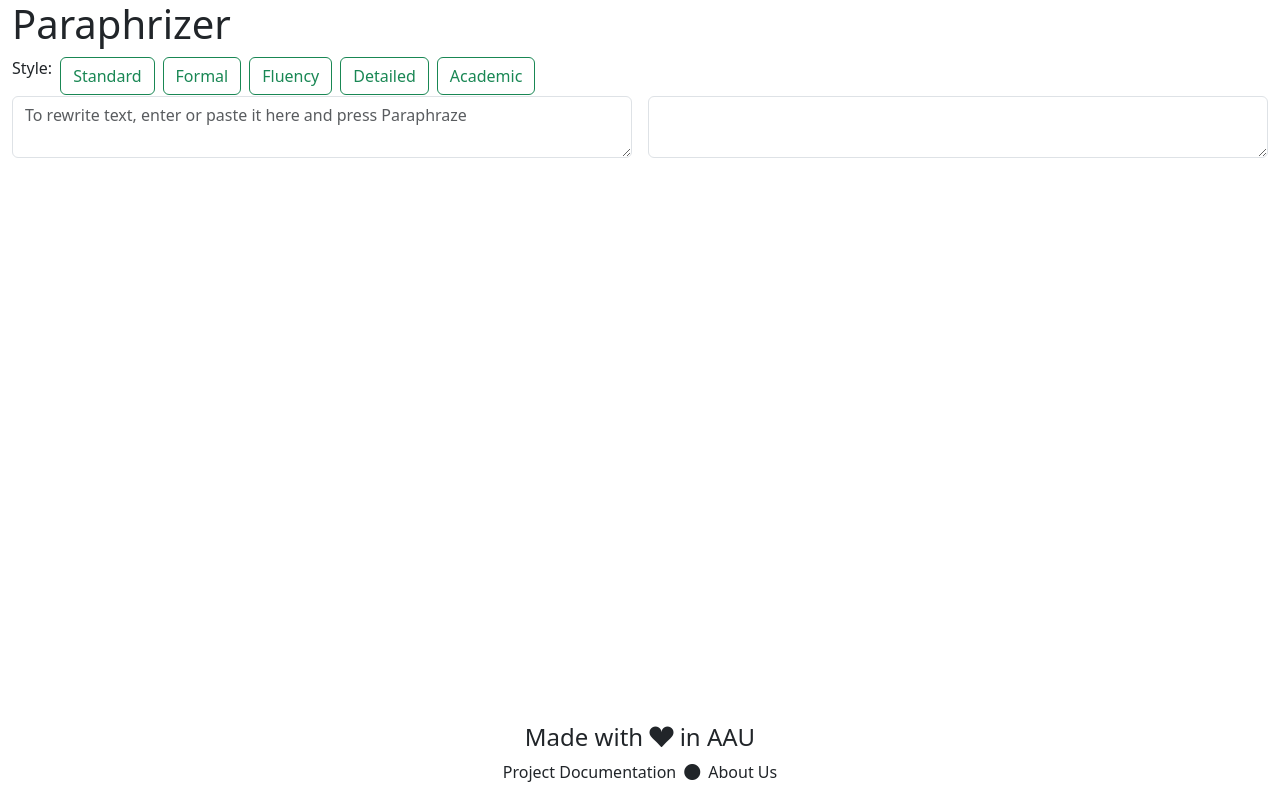
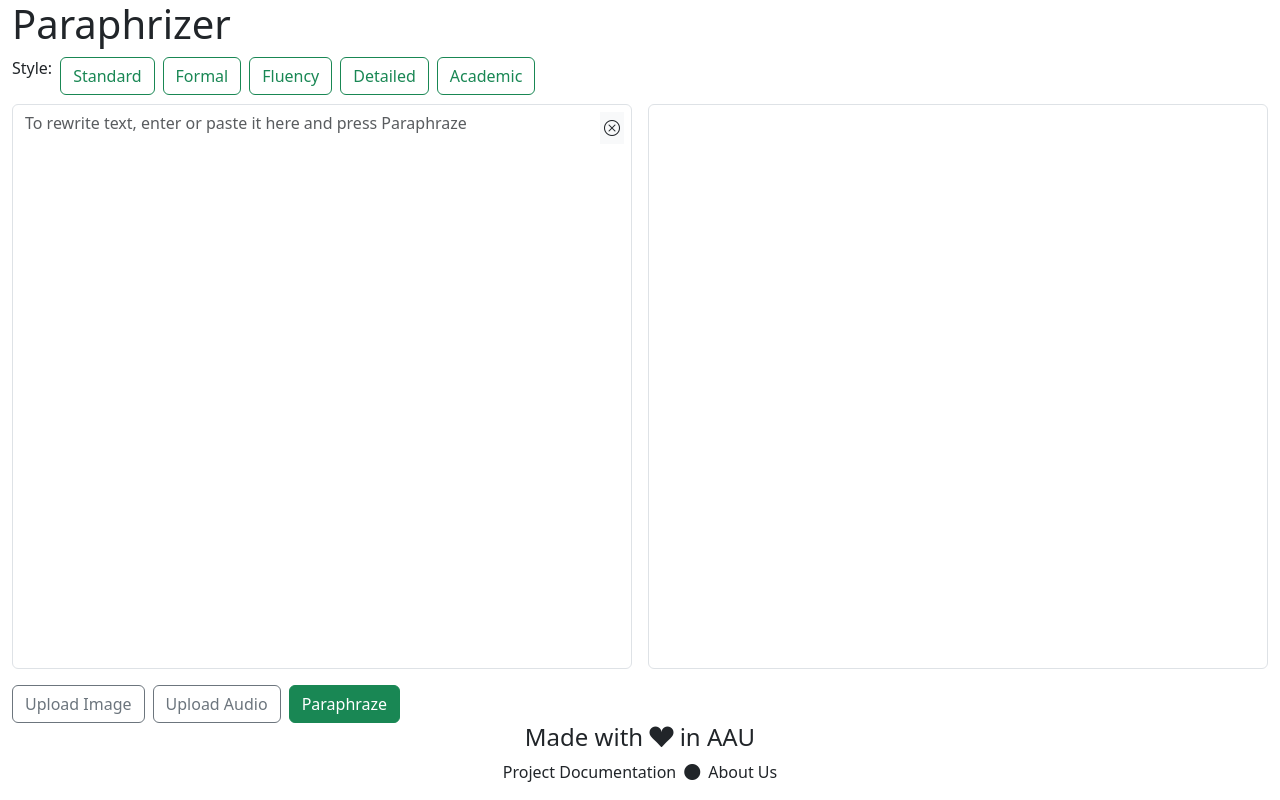
Before and after one commit to jacopobellosi/StudyMate---ASE-project, a React (Vite) app in the folder frontend/frontend/: page /paraphrizer in a window 1280 px wide. Built offline with nearby package versions, Linux system fonts and the light colour scheme.

Commit message:
Improved the paraphrizer

```diff
--- a/frontend/frontend/src/components/Paraphrizer.tsx
+++ b/frontend/frontend/src/components/Paraphrizer.tsx
@@ -1,6 +1,13 @@
 import Footer from "./Footer";
+import { useState } from "react";
 
 function Paraphrizer() {
+  const [text, setText] = useState("");
+
+  const handleClear = () => {
+    setText("");
+  };
+
   return (
     <div className="container-fluid vh-100 d-flex flex-column">
       <h1>Paraphrizer</h1>
@@ -22,23 +29,50 @@ function Paraphrizer() {
           Academic
         </button>
       </div>
-      <div className="d-flex">
-        <div className="w-50 me-2">
-          <div data-mdb-input-init className="form-outline">
+      <div className="d-flex mb-3 mt-2 vh-100">
+        <div className="w-50 me-2 d-flex position-relative">
+          <div data-mdb-input-init className="form-outline flex-grow-1">
             <textarea
-              className="form-control"
+              className="form-control h-100"
               id="input"
               placeholder="To rewrite text, enter or paste it here and press Paraphraze"
+              style={{ resize: "none" }}
+              value={text} // Bind the value to the state
+              onChange={(e) => setText(e.target.value)} // Update state on change
+            />
+
+            <div
+              className="position-absolute top-0 end-0 mt-2 me-2 bg-light p-1"
+              style={{ cursor: "pointer", fontSize: "1em" }}
+              onClick={handleClear} // Add click handler
+            >
+              <i className="bi bi-x-circle"></i>
+            </div>
+          </div>
+        </div>
+        <div className="w-50 ms-2 d-flex">
+          <div data-mdb-input-init className="form-outline flex-grow-1">
+            <textarea
+              className="form-control h-100"
+              id="output"
+              readOnly
+              style={{ resize: "none" }}
             />
           </div>
         </div>
-        <div className="w-50 ms-2">
-          <div data-mdb-input-init className="form-outline">
-            <textarea className="form-control" id="output" readOnly />
-          </div>
-        </div>
       </div>
-      <div className="flex-grow-1"></div>
+      <div className="d-flex align-items-center gap-2">
+        <button type="button" className="btn btn-outline-secondary">
+          Upload Image
+        </button>
+        <button type="button" className="btn btn-outline-secondary">
+          Upload Audio
+        </button>
+        <button type="button" className="btn btn-success">
+          Paraphraze
+        </button>
+      </div>
+
       <Footer />
     </div>
   );
```
